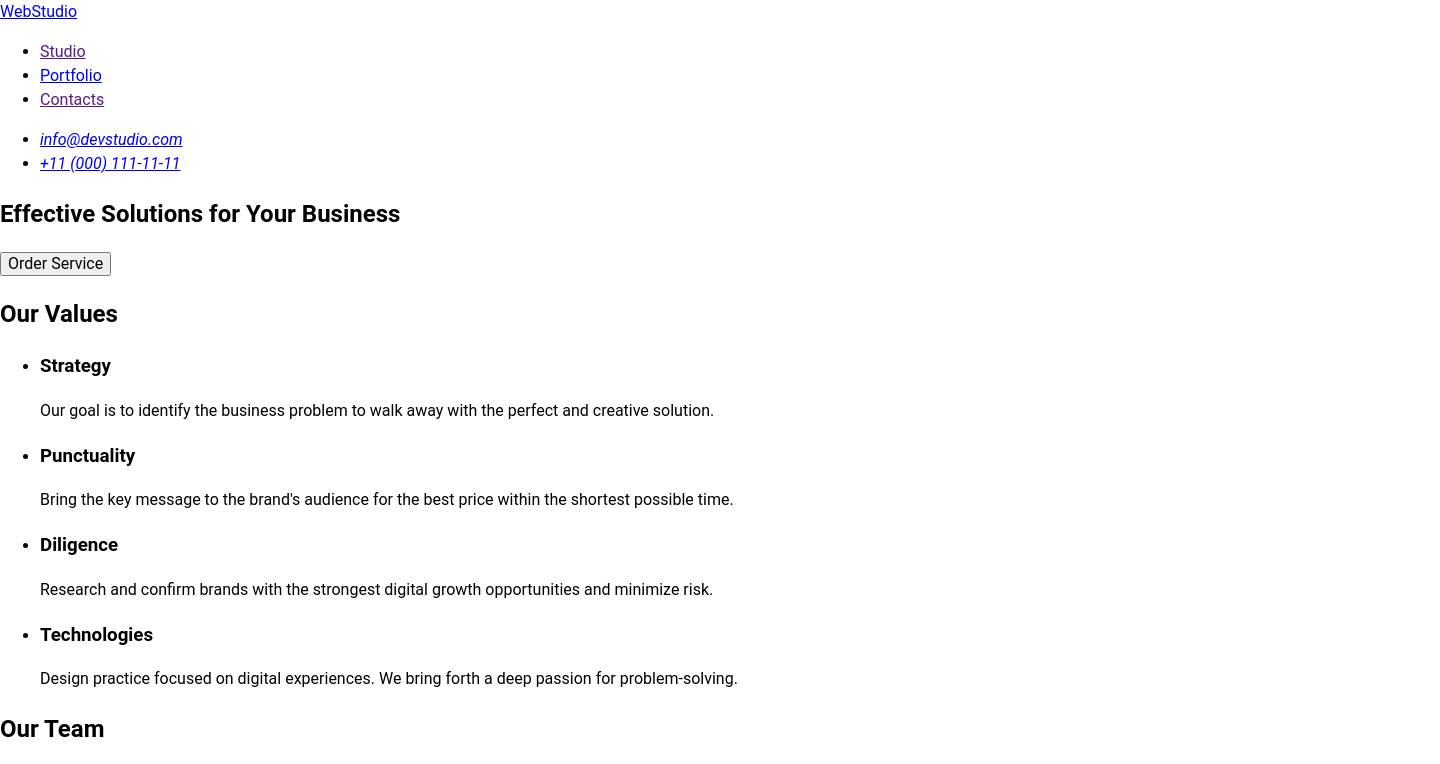
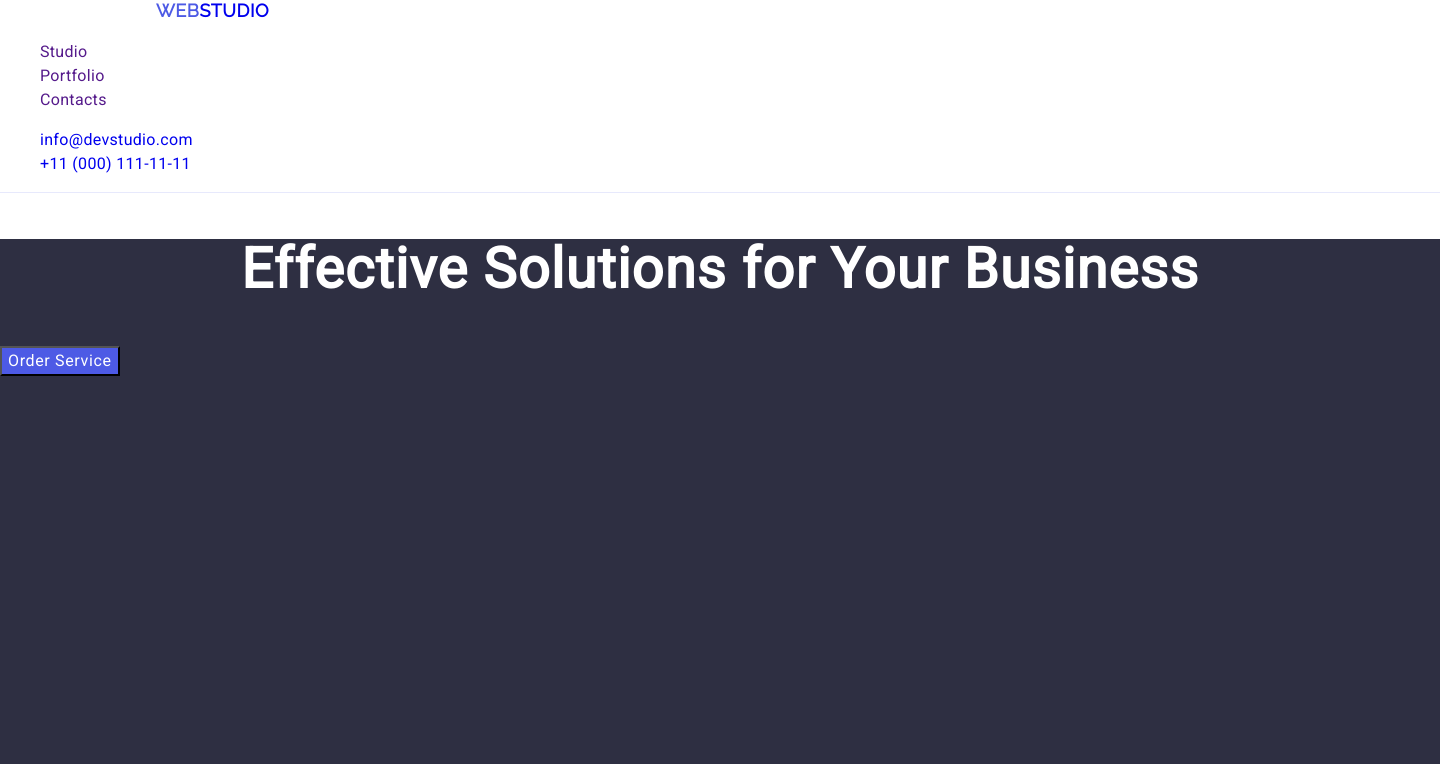
Before and after one commit to engapantio/goit-markup-hw-02, a plain HTML site: page index.html in a window 1280 px wide. Shown: the top 764 px of the page, 1440 px wide, since content can reach past the window. Drawn offline with nearby package versions, Linux system fonts and the light colour scheme.

Commit message:
edit markup and begin with styles

```diff
--- a/css/styles.css
+++ b/css/styles.css
@@ -1,4 +1,83 @@
 body {
+  font-family: "Roboto", "Raleway", sans-serif;
+  width: 1440px;
+  color: #2e2f42;
+  background-color: #fff;
+  line-height: 21px;
+}
+
+.object {
+  list-style-type: none;
+}
+
+.link {
+  text-decoration: none;
+}
+
+.top-line {
+  border-bottom: 1px solid #e7e9fc;
+  font-size: 16px;
   line-height: 1.5;
-  font-family: "Roboto", sans-serif;
+  letter-spacing: 0.02em;
 }
+
+.logo {
+  font-family: "Raleway", sans-serif;
+  font-weight: 700;
+  font-size: 18px;
+  line-height: 1.16667;
+  letter-spacing: 0.03em;
+  text-transform: uppercase;
+  margin-left: 156px;
+}
+
+.logo > span {
+  color: #4d5ae5;
+}
+
+.menu . {
+  font-weight: 500;
+}
+
+.contacts {
+  color: #434455;
+  font-style: normal;
+}
+
+.hero-image {
+  background-color: #2e2f42;
+  height: 600px;
+}
+
+.headline {
+  font-weight: 700;
+  font-size: 56px;
+  line-height: 1.07143;
+  letter-spacing: 0.02em;
+  text-align: center;
+  color: #fff;
+}
+
+.btn {
+  box-shadow: 0 4px 4px 0 rgba(0 0 0 0.15);
+  background: #4d5ae5;
+  color: #fff;
+  font-weight: 500;
+  font-size: 16px;
+  line-height: 1.5;
+  letter-spacing: 0.04em;
+}
+
+.btn:hover,
+.btn:focus {
+  color: #404bbf;
+}
+
+.page-ending {
+  background-color: #2e2f42;
+  color: #f4f4fd;
+}
+
+.page-ending > .logo span {
+  color: #f4f4fd;
+}
--- a/index.html
+++ b/index.html
@@ -4,6 +4,12 @@
     <meta charset="UTF-8" />
     <meta name="viewport" content="width=device-width, initial-scale=1.0" />
     <title>WebStudio Main Page</title>
+    <link rel="preconnect" href="https://fonts.googleapis.com" />
+    <link rel="preconnect" href="https://fonts.gstatic.com" crossorigin />
+    <link
+      href="https://fonts.googleapis.com/css2?family=Raleway:ital,wght@700;700&family=Roboto:ital,wght@400..700;400..700&display=swap"
+      rel="stylesheet"
+    />
     <link
       rel="stylesheet"
       href="https://cdn.jsdelivr.net/npm/modern-normalize@2.0.0/modern-normalize.min.css"
@@ -12,33 +18,37 @@
   </head>
 
   <body>
-    <header>
+    <header class="top-line">
       <nav>
-        <a href="./index.html" target="_blank">WebStudio</a>
-        <ul>
-          <li><a href="">Studio</a></li>
-          <li><a href="#portfolio">Portfolio</a></li>
-          <li><a href="">Contacts</a></li>
+        <a href="./index.html" target="_blank" class="link logo"
+          ><span>Web</span>Studio</a
+        >
+        <ul class="menu">
+          <li class="object"><a href="" class="link">Studio</a></li>
+          <li class="object"><a href="" class="link">Portfolio</a></li>
+          <li class="object"><a href="" class="link">Contacts</a></li>
         </ul>
       </nav>
-      <address>
+      <address class="contacts">
         <ul>
-          <li>
-            <a href="mailto:info@devstudio.com" target="_blank"
+          <li class="object">
+            <a href="mailto:info@devstudio.com" target="_blank" class="link"
               >info@devstudio.com</a
             >
           </li>
-          <li>
-            <a href="tel:+110001111111" target="_blank">+11 (000) 111-11-11</a>
+          <li class="object">
+            <a href="tel:+110001111111" target="_blank" class="link"
+              >+11 (000) 111-11-11</a
+            >
           </li>
         </ul>
       </address>
     </header>
 
     <main>
-      <section>
-        <h1>Effective Solutions for Your Business</h1>
-        <button type="button">Order Service</button>
+      <section class="hero-image">
+        <h1 class="headline">Effective Solutions for Your Business</h1>
+        <button type="button" class="btn">Order Service</button>
       </section>
 
       <section>
@@ -188,8 +198,10 @@
       </section>
     </main>
 
-    <footer>
-      <a href="./index.html" target="_blank">WebStudio</a>
+    <footer class="page-ending">
+      <a href="./index.html" target="_blank" class="logo"
+        >Web<span>Studio</span></a
+      >
       <p>
         Increase the flow of customers and sales for your business with digital
         marketing & growth solutions.
```
